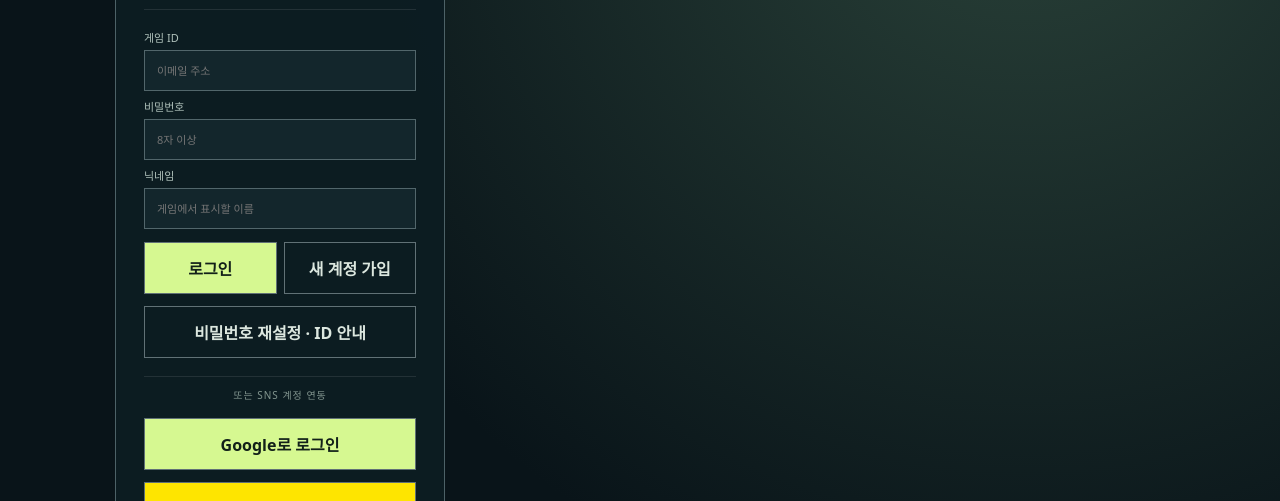
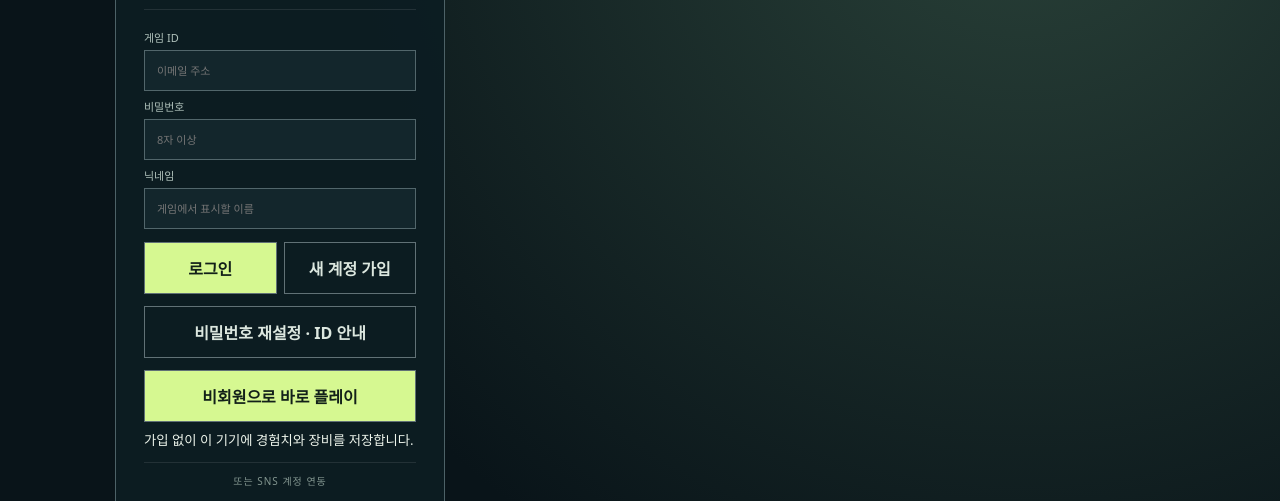
Before and after one commit to ocm851129-bot/fps, a website with bundled scripts: page account.html in a window 1280 px wide. Shown: the part 270-771 px from the top of the page. Built offline with nearby package versions, Linux system fonts and the light colour scheme.

Commit message:
feat: enable guest play without account (account.html)

```diff
--- a/account.html
+++ b/account.html
@@ -24,6 +24,8 @@
 <label>닉네임<input id="auth-nickname" maxlength="12" autocomplete="nickname" placeholder="게임에서 표시할 이름"></label>
 <div class="auth-actions"><button id="email-login">로그인</button><button id="email-signup" class="secondary">새 계정 가입</button></div>
 <button id="password-reset" class="secondary">비밀번호 재설정 · ID 안내</button>
+<button id="guest-login" class="guest-login">비회원으로 바로 플레이</button>
+<small class="guest-note">가입 없이 이 기기에 경험치와 장비를 저장합니다.</small>
 </div>
 <p class="divider">또는 SNS 계정 연동</p>
 <button id="login-google">Google로 로그인</button>
```
